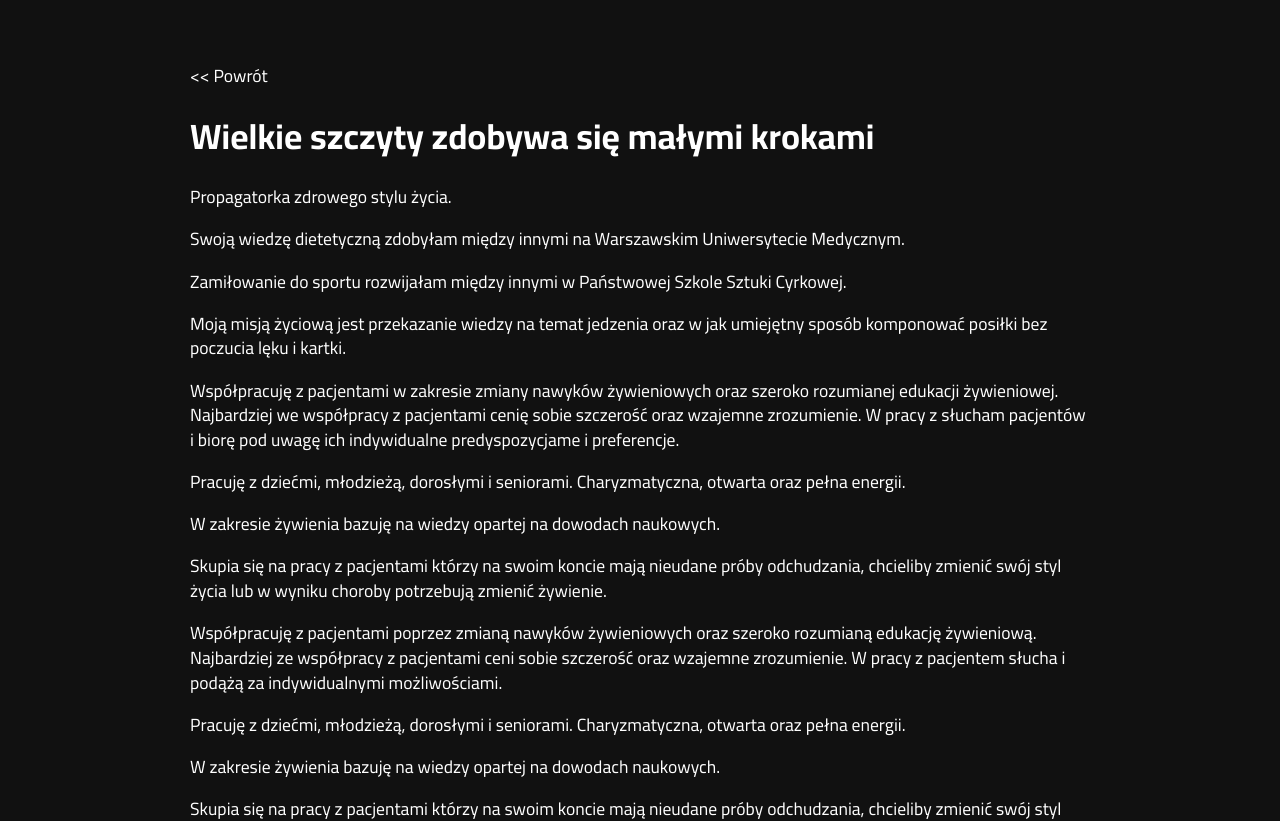
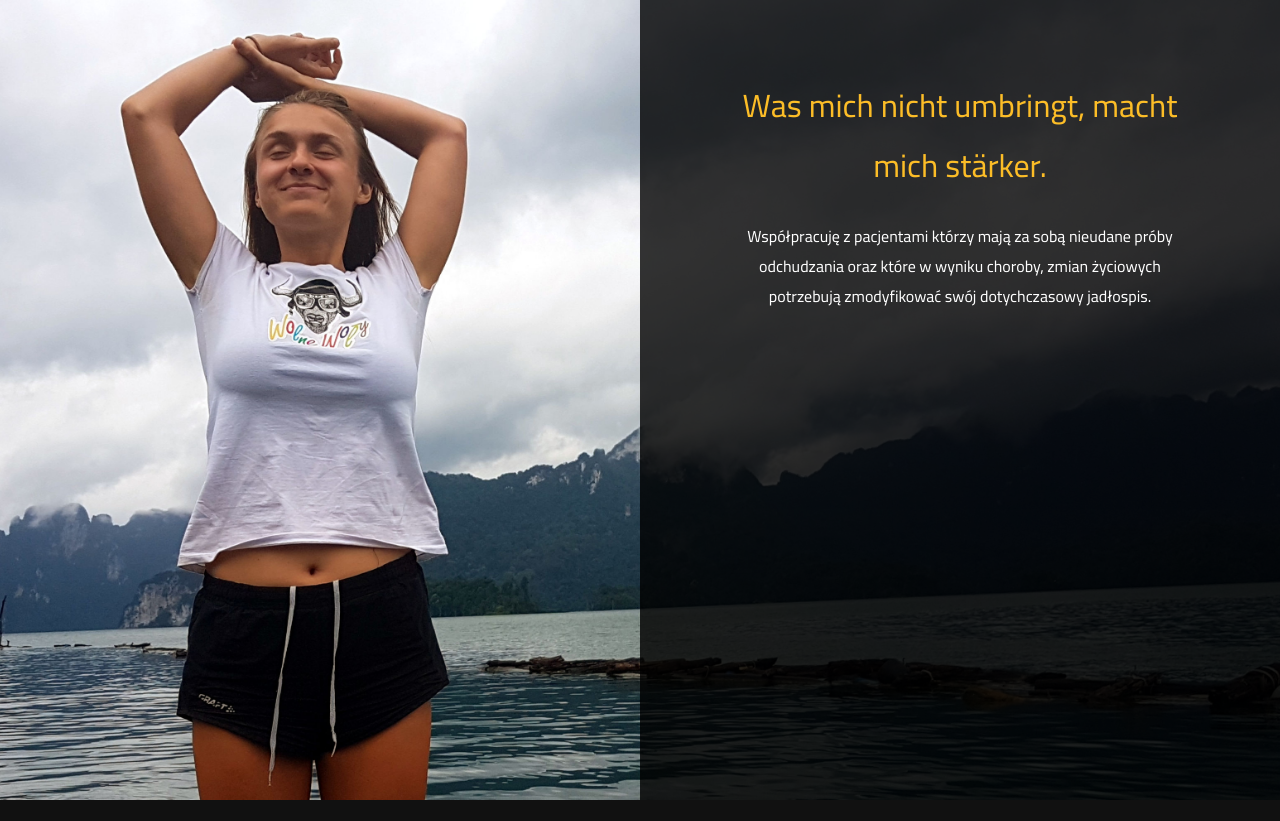
Before and after one commit to moroz/dietetyczka_xyz, a Next.js app: page /konsultacje in a window 1280 px wide. Shown: the top 821 px of the page. After the commit the page ends 800 px from the top, so only its background shows below. Built offline with nearby package versions, Linux system fonts and the light colour scheme.

Commit message:
Stub consultations page

```diff
--- /dev/null
+++ b/components/Consultation/Hero/Hero.module.sass
@@ -0,0 +1,23 @@
+@import ../../../styles/_variables.sass
+
+.hero
+  height: 100vh
+  background: url(./hero-bg.jpg)
+  background-size: cover
+  background-position: center 20%
+
+.content
+  position: fixed
+  top: 0
+  bottom: 0
+  left: 50%
+  right: 0
+  background: transparentize(black, .2)
+  padding: 3rem 6rem
+  text-align: center
+
+  h1
+    color: $consultation-emph-fg
+    font-weight: normal
+    text-align: center
+    font-size: 2.0rem
--- /dev/null
+++ b/components/Consultation/Hero/index.tsx
@@ -0,0 +1,21 @@
+import React from "react";
+import styles from "./Hero.module.sass";
+
+interface Props {}
+
+const ConsultationsHero: React.FC<Props> = () => {
+  return (
+    <section className={styles.hero}>
+      <div className={styles.content}>
+        <h1>Was mich nicht umbringt, macht mich stärker.</h1>
+        <p>
+          Współpracuję z pacjentami którzy mają za sobą nieudane próby
+          odchudzania oraz które w wyniku choroby, zmian życiowych potrzebują
+          zmodyfikować swój dotychczasowy jadłospis.
+        </p>
+      </div>
+    </section>
+  );
+};
+
+export default ConsultationsHero;
--- a/content/pages/konsultacje.md
+++ /dev/null
@@ -1,40 +0,0 @@
----
-title: Wielkie szczyty zdobywa się małymi krokami
-slug: konsultacje
----
-
-Propagatorka zdrowego stylu życia.
-
-Swoją wiedzę dietetyczną zdobyłam między innymi na Warszawskim Uniwersytecie
-Medycznym.
-
-Zamiłowanie do sportu rozwijałam między innymi w Państwowej Szkole Sztuki Cyrkowej.
-
-Moją misją życiową jest przekazanie wiedzy na temat jedzenia oraz w jak umiejętny sposób komponować posiłki bez poczucia lęku i kartki.
-
-Współpracuję z pacjentami w zakresie zmiany nawyków żywieniowych oraz szeroko rozumianej edukacji żywieniowej.
-Najbardziej we współpracy z pacjentami cenię sobie szczerość oraz wzajemne zrozumienie.
-W pracy z słucham pacjentów i biorę pod uwagę ich indywidualne predyspozycjame i preferencje.
-
-Pracuję z dziećmi, młodzieżą, dorosłymi i seniorami. Charyzmatyczna,
-otwarta oraz pełna energii.
-
-W zakresie żywienia bazuję na wiedzy opartej na dowodach naukowych.
-
-Skupia się na pracy z pacjentami którzy na swoim koncie mają nieudane
-próby odchudzania, chcieliby zmienić swój styl życia lub w wyniku
-choroby potrzebują zmienić żywienie.
-
-Współpracuję z pacjentami poprzez zmianą nawyków żywieniowych oraz
-szeroko rozumianą edukację żywieniową. Najbardziej ze współpracy z
-pacjentami ceni sobie szczerość oraz wzajemne zrozumienie. W pracy z
-pacjentem słucha i podążą za indywidualnymi możliwościami.
-
-Pracuję z dziećmi, młodzieżą, dorosłymi i seniorami. Charyzmatyczna,
-otwarta oraz pełna energii.
-
-W zakresie żywienia bazuję na wiedzy opartej na dowodach naukowych.
-
-Skupia się na pracy z pacjentami którzy na swoim koncie mają nieudane
-próby odchudzania, chcieliby zmienić swój styl życia lub w wyniku
-choroby potrzebują zmienić żywienie.
--- a/pages/index.tsx
+++ b/pages/index.tsx
@@ -28,7 +28,7 @@ const Home: NextPage = () => {
         hoverPic="/warsztat.jpg"
         href="/warsztaty"
       >
-        <p>Warsztaty żywieniowe</p>
+        <p>Warsztaty, szkolenia</p>
       </LandingTile>
       <LandingTile
         className={styles.consultation}
@@ -42,14 +42,14 @@ const Home: NextPage = () => {
         hoverPic="/pustynia.jpg"
         href="/treningi"
       >
-        <p>Treningi</p>
+        <p>Kontakt</p>
       </LandingTile>
       <LandingTile
         className={styles.blog}
         hoverPic="/fizjognomia.jpg"
         href="/blog"
       >
-        <p>Blogasek</p>
+        <p>O mnie</p>
       </LandingTile>
     </div>
   );
--- /dev/null
+++ b/pages/konsultacje.tsx
@@ -0,0 +1,14 @@
+import React from "react";
+import Hero from "../components/Consultation/Hero";
+
+interface Props {}
+
+const ConsultationsPage: React.FC<Props> = () => {
+  return (
+    <div>
+      <Hero />
+    </div>
+  );
+};
+
+export default ConsultationsPage;
--- a/styles/_variables.sass
+++ b/styles/_variables.sass
@@ -1 +1,3 @@
 $landing-border-color: #333
+
+$consultation-emph-fg: #FCBD27
```
Also changed, not shown: content/pages/warsztaty.md (deleted, +0 -40 lines), components/Consultation/Hero/hero-bg.jpg (added), styles/app.sass (line endings or trailing spaces).
